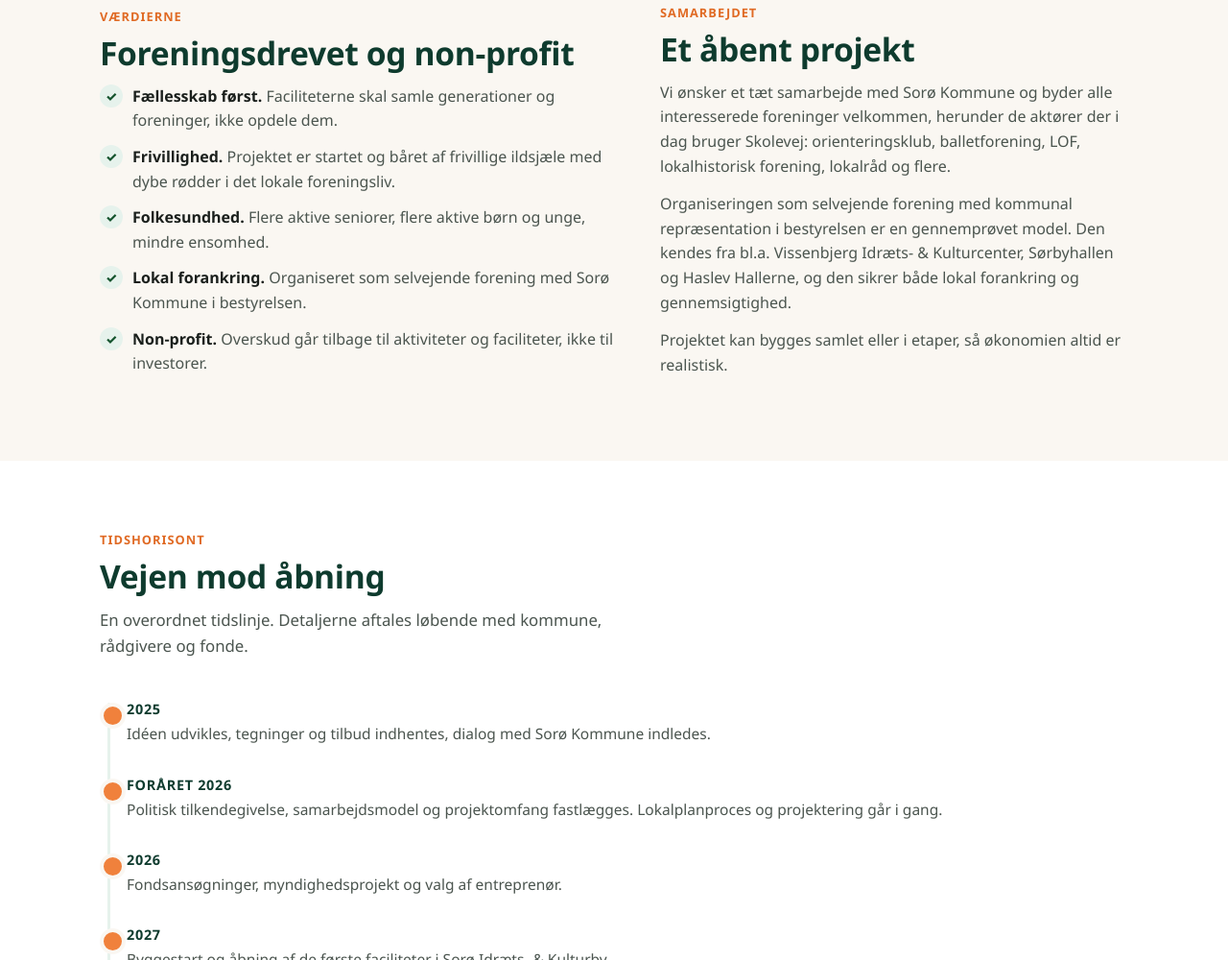
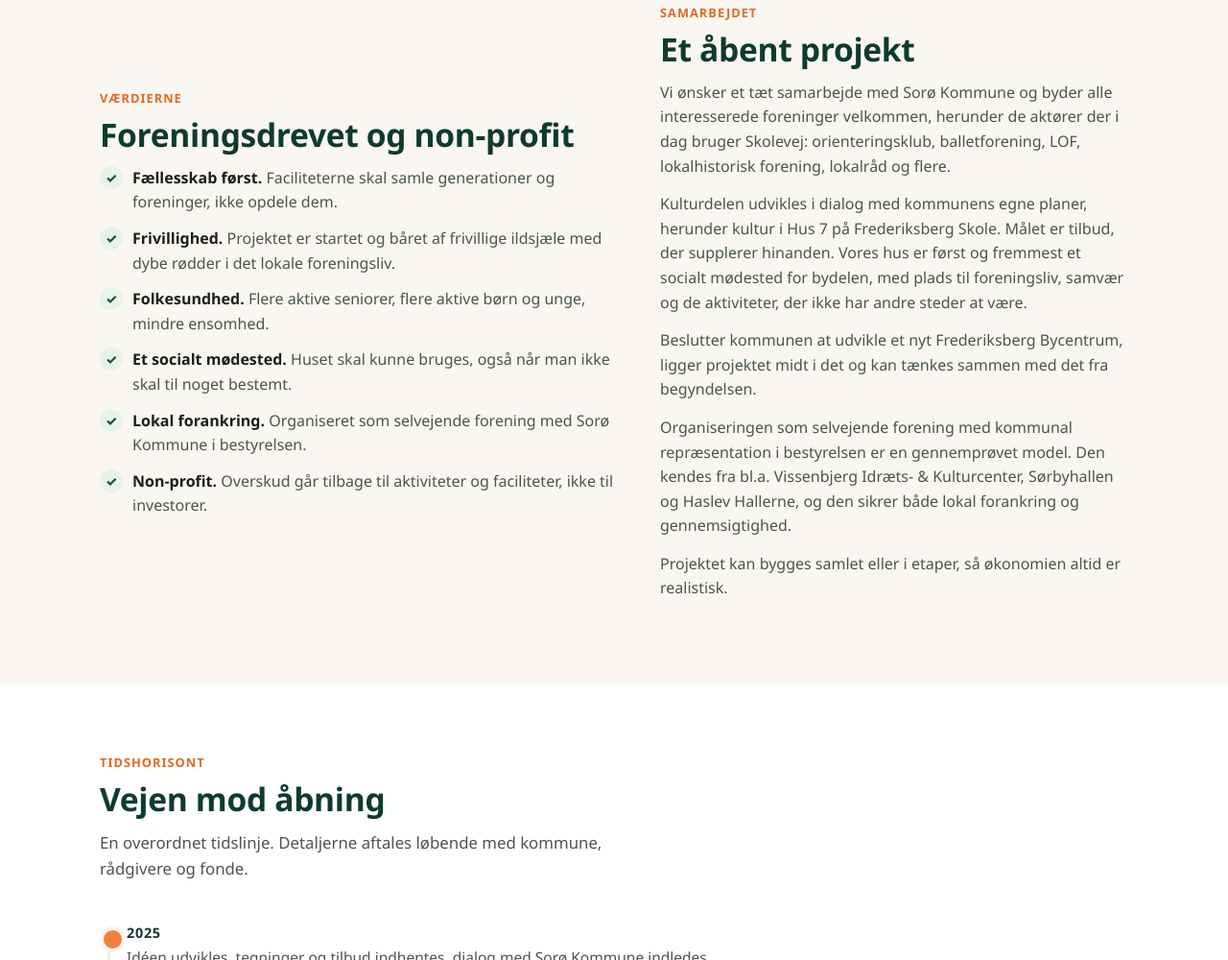
Before and after one commit to mrHjorth/sikb-website, a plain HTML site: page vision.html in a window 1280 px wide. Shown: the part 1765-2765 px from the top of the page at 96% size. Drawn offline with Linux system fonts and the light colour scheme.

Commit message:
Socialt mødested for bydelen og kobling til Hus 7 og Frederiksberg Bycentrum
Co-Authored-By: Claude Opus 5 <noreply@anthropic.com>
Claude-Session: https://claude.ai/code/session_01LTgunbYJJc9GJ3roT3Z28h

```diff
--- a/vision.html
+++ b/vision.html
@@ -89,6 +89,7 @@
           <li><strong>Fællesskab først.</strong> Faciliteterne skal samle generationer og foreninger, ikke opdele dem.</li>
           <li><strong>Frivillighed.</strong> Projektet er startet og båret af frivillige ildsjæle med dybe rødder i det lokale foreningsliv.</li>
           <li><strong>Folkesundhed.</strong> Flere aktive seniorer, flere aktive børn og unge, mindre ensomhed.</li>
+          <li><strong>Et socialt mødested.</strong> Huset skal kunne bruges, også når man ikke skal til noget bestemt.</li>
           <li><strong>Lokal forankring.</strong> Organiseret som selvejende forening med Sorø Kommune i bestyrelsen.</li>
           <li><strong>Non-profit.</strong> Overskud går tilbage til aktiviteter og faciliteter, ikke til investorer.</li>
         </ul>
@@ -97,6 +98,8 @@
         <span class="kicker-dark">Samarbejdet</span>
         <h2>Et åbent projekt</h2>
         <p>Vi ønsker et tæt samarbejde med Sorø Kommune og byder alle interesserede foreninger velkommen, herunder de aktører der i dag bruger Skolevej: orienteringsklub, balletforening, LOF, lokalhistorisk forening, lokalråd og flere.</p>
+        <p>Kulturdelen udvikles i dialog med kommunens egne planer, herunder kultur i Hus 7 på Frederiksberg Skole. Målet er tilbud, der supplerer hinanden. Vores hus er først og fremmest et socialt mødested for bydelen, med plads til foreningsliv, samvær og de aktiviteter, der ikke har andre steder at være.</p>
+        <p>Beslutter kommunen at udvikle et nyt Frederiksberg Bycentrum, ligger projektet midt i det og kan tænkes sammen med det fra begyndelsen.</p>
         <p>Organiseringen som selvejende forening med kommunal repræsentation i bestyrelsen er en gennemprøvet model. Den kendes fra bl.a. Vissenbjerg Idræts- &amp; Kulturcenter, Sørbyhallen og Haslev Hallerne, og den sikrer både lokal forankring og gennemsigtighed.</p>
         <p>Projektet kan bygges samlet eller i etaper, så økonomien altid er realistisk.</p>
       </div>
```
Also changed, not shown: index.html (+2 -1 lines).
